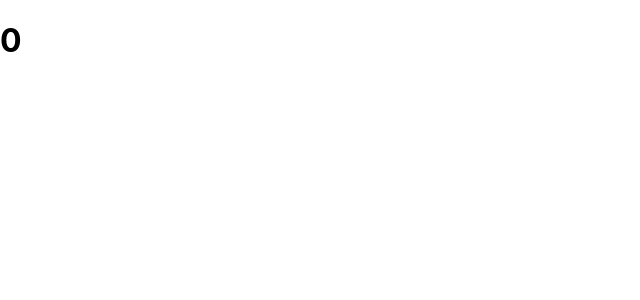
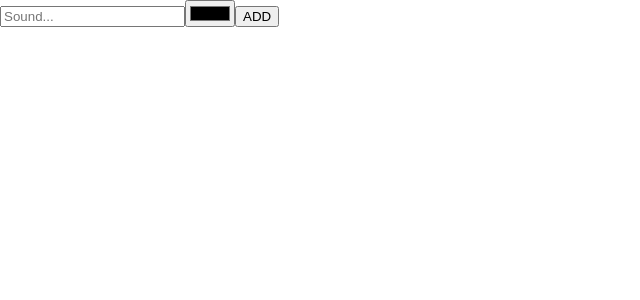
Before and after one commit to ib-skoric/reacthooks, a React (Create React App) app: page / in a window 1280 px wide. Shown: the top 300 px of the page, without its empty margins (0-640 px from the left). Built offline with nearby package versions, Linux system fonts and the light colour scheme.

Commit message:
Play around with useRef hook and form

```diff
--- a/src/index.js
+++ b/src/index.js
@@ -1,15 +1,32 @@
 import ReactDOM from 'react-dom';
 import './index.css';
-import React, { useEffect, useState, useReducer } from 'react';
+import React, { useRef } from 'react';
 
 
 function App() {
 
-    const [number, setNumber] = useReducer((number, newNumber) => number + newNumber,0)
+    const sound = useRef();
+    const color = useRef();
 
-    return (
-        <h1 onClick={() => {setNumber(1)}}>{number}</h1>
-    );
+    const submit = (e) => {
+        e.preventDefault();
+
+        const soundValue = sound.current.value;
+        const colorValue = color.current.value;
+        alert(`${soundValue} sounds like ${colorValue}`);
+        sound.current.value = "";
+        color.current.value = "";
+    }
+
+    return(
+      <>
+      <form onSubmit={submit}>
+        <input ref={sound} type="text" placeholder='Sound...'/>
+        <input ref={color} type="color"/>
+        <button>ADD</button>
+      </form>
+      </>
+    )
 }
 
 ReactDOM.render(
```
